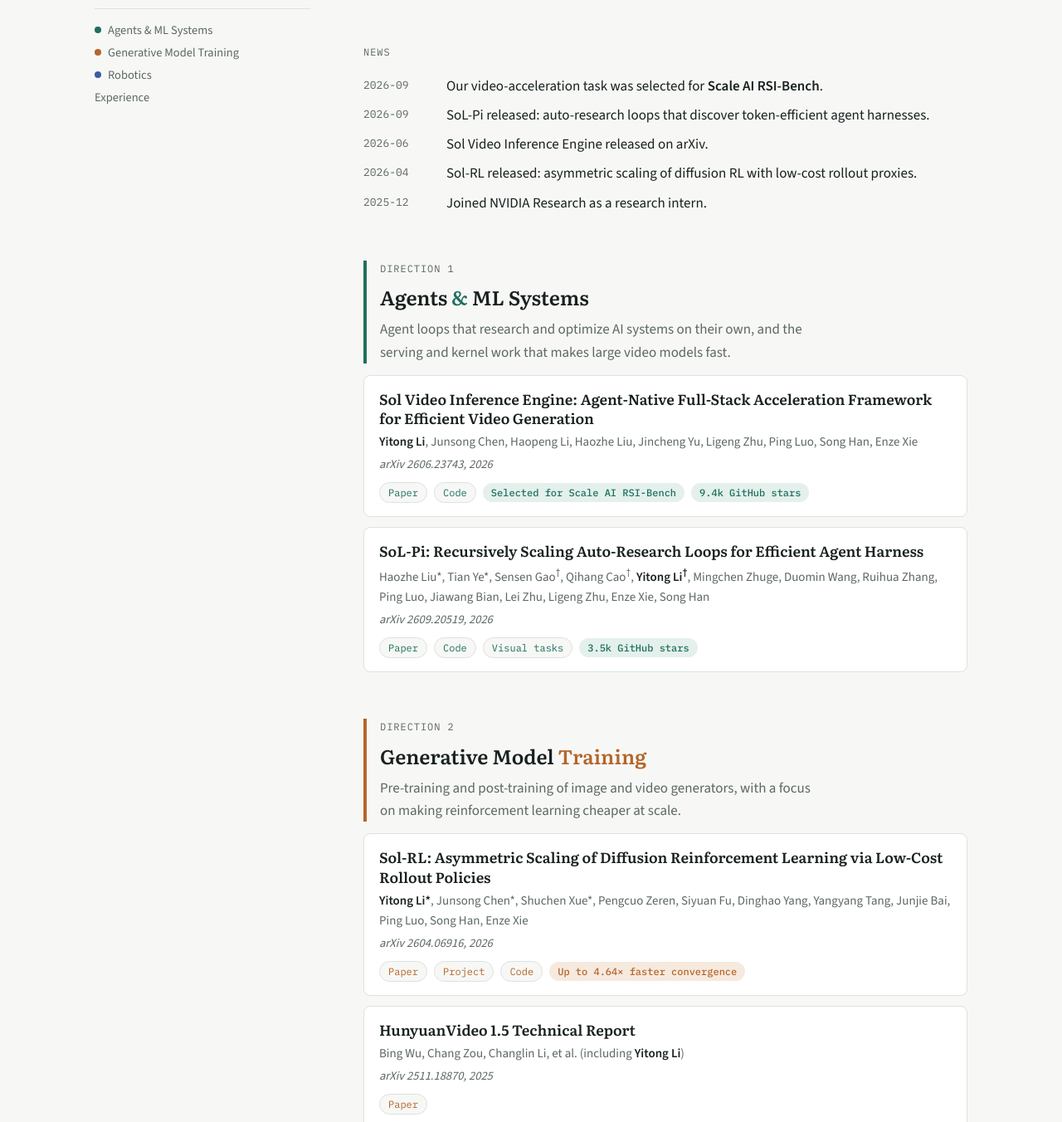
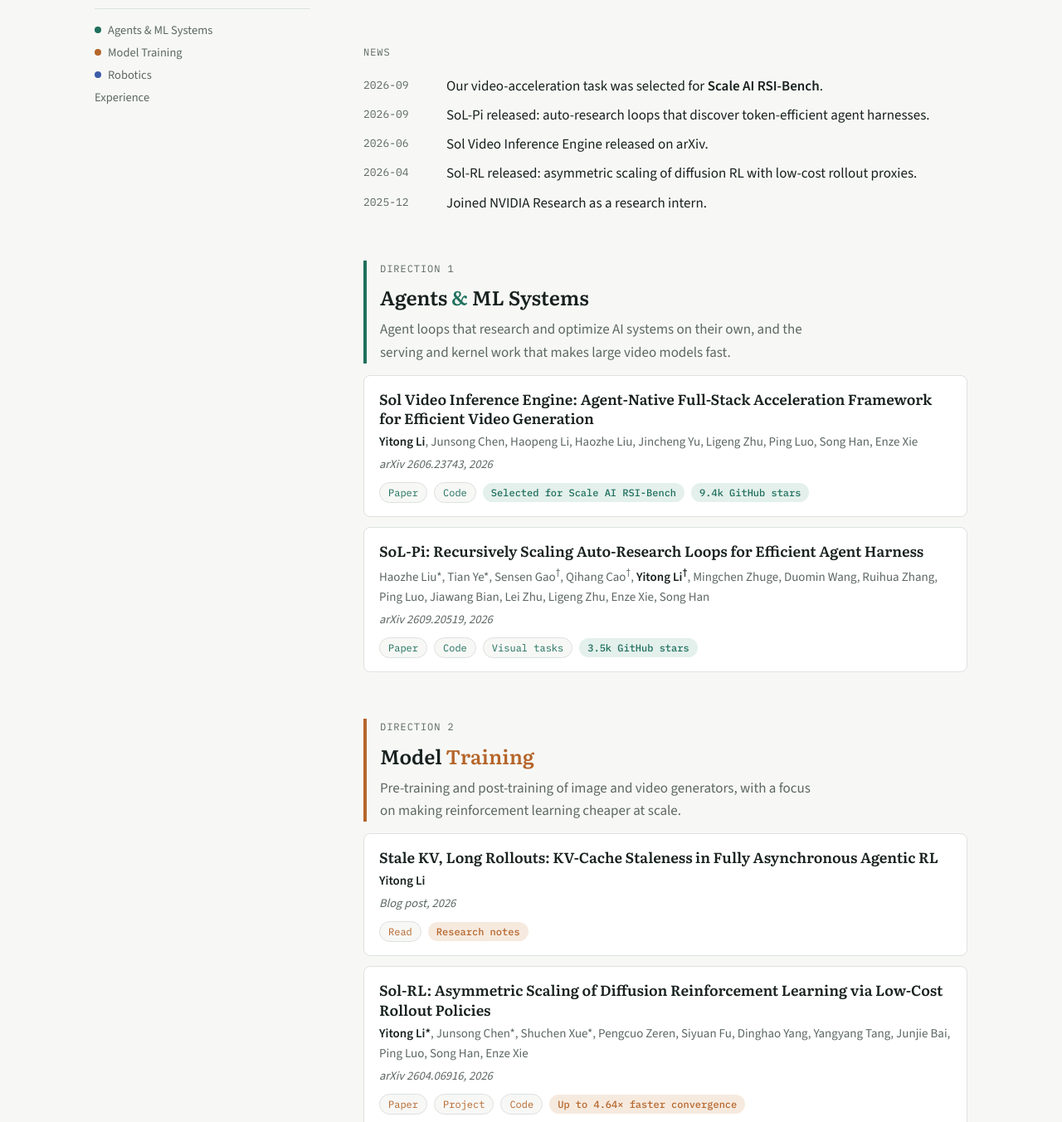
Before and after one commit to lyttttt3333/lyttttt3333.github.io, a plain HTML site: page index.html in a window 1280 px wide. Shown: the part 352-1704 px from the top of the page at 83% size. Drawn offline with nearby package versions, Linux system fonts and the light colour scheme.

```diff
--- a/index.html
+++ b/index.html
@@ -107,7 +107,7 @@ footer{font-size:13px;color:var(--muted);border-top:1px solid var(--rule);paddin
   </div>
   <nav class="toc" aria-label="Sections">
     <a href="#agents"><span class="dot" style="background:var(--d1)"></span>Agents &amp; ML Systems</a>
-    <a href="#training"><span class="dot" style="background:var(--d2)"></span>Generative Model Training</a>
+    <a href="#training"><span class="dot" style="background:var(--d2)"></span>Model Training</a>
     <a href="#robotics"><span class="dot" style="background:var(--d3)"></span>Robotics</a>
     <a href="#experience">Experience</a>
   </nav>
@@ -169,10 +169,19 @@ footer{font-size:13px;color:var(--muted);border-top:1px solid var(--rule);paddin
 <section class="dir" id="training" style="--c:var(--d2);--soft:var(--d2-soft)">
   <div class="dir-head">
     <div class="label">Direction 2</div>
-    <h2>Generative Model <span>Training</span></h2>
+    <h2>Model <span>Training</span></h2>
     <p>Pre-training and post-training of image and video generators, with a focus on making reinforcement learning cheaper at scale.</p>
   </div>
   <div class="pubs">
+    <article class="pub">
+      <div class="t">Stale KV, Long Rollouts: KV-Cache Staleness in Fully Asynchronous Agentic RL</div>
+      <div class="a"><b>Yitong Li</b></div>
+      <div class="v">Blog post, 2026</div>
+      <div class="row">
+        <a class="chip" href="kv-staleness.html">Read</a>
+        <span class="tag">Research notes</span>
+      </div>
+    </article>
     <article class="pub">
       <div class="t">Sol-RL: Asymmetric Scaling of Diffusion Reinforcement Learning via Low-Cost Rollout Policies</div>
       <div class="a"><b>Yitong Li*</b>, Junsong Chen*, Shuchen Xue*, Pengcuo Zeren, Siyuan Fu, Dinghao Yang, Yangyang Tang, Junjie Bai, Ping Luo, Song Han, Enze Xie</div>
```
Also changed, not shown: sol-pi-visual.html (+0 -1 lines).
